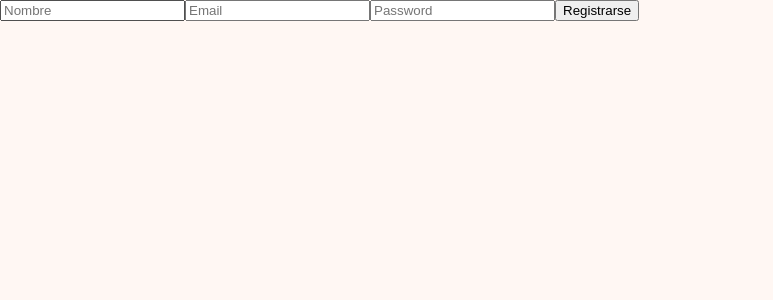
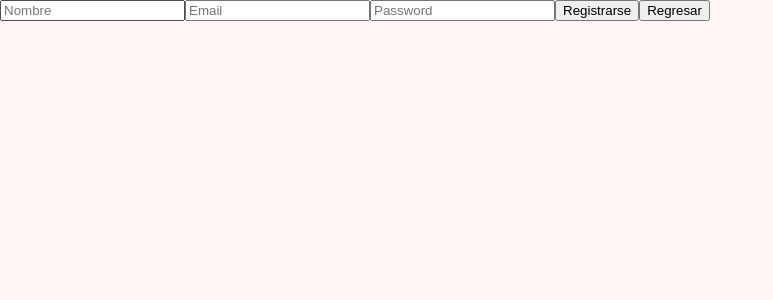
Before and after one commit to AndreaMartinezC12/Proyecto-fullstack-3-front, a React (Vite) app: page /register in a window 1280 px wide. Shown: the top 300 px of the page, without its empty margins (0-773 px from the left). Built offline with nearby package versions, Linux system fonts and the light colour scheme.

Commit message:
Agregando botones para volver al inicio

```diff
--- a/src/pages/Login.jsx
+++ b/src/pages/Login.jsx
@@ -42,6 +42,9 @@
             />
 
             <button type="submit">Entrar</button>
+            <button onClick={() => navigate("/")}>
+                    Regresar
+            </button>
         </form>
 
         {mensaje && <p>{mensaje}</p>}
--- a/src/pages/Register.jsx
+++ b/src/pages/Register.jsx
@@ -1,10 +1,12 @@
 import { useState } from "react";
 import axios from "axios";
+import { useNavigate } from "react-router-dom";
 
 export default function Register(){
     const [nombre, setNombre] = useState('')
     const [email, setEmail] = useState('')
     const [password, setPassword] = useState('')
+    const navigate = useNavigate()
 
     const handleRegister = async (e) => {
         e.preventDefault()
@@ -50,7 +52,9 @@
             />
 
             <button type="submit">Registrarse</button>
-
+             <button type="button" onClick={() => navigate("/")}>
+                    Regresar
+            </button>
         </form>
     )
 }
```
